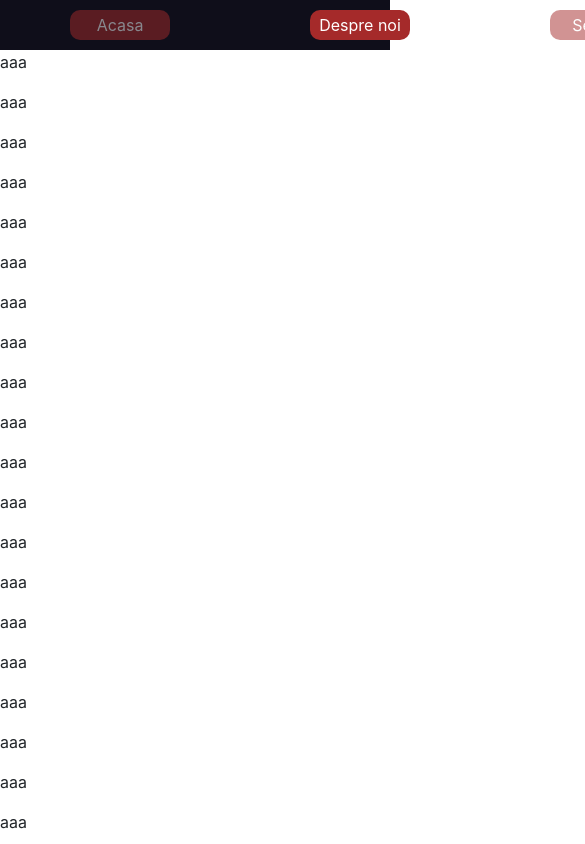
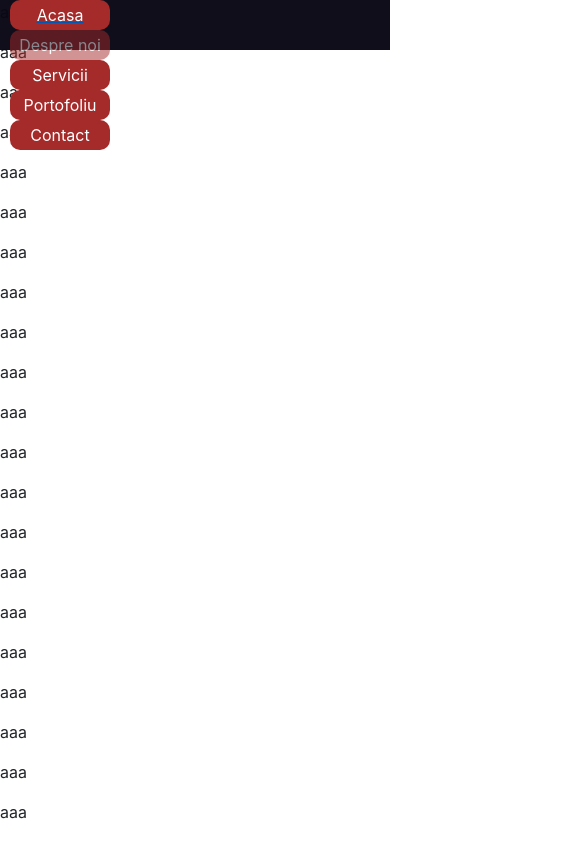
Before and after one commit to Boo1122/ArtActiveConstruct, a React (Create React App) app in the folder art-active-construct/: page /about in a window 390 px wide. Shown: the top 844 px of the page, 585 px wide, since content can reach past the window. Built offline with nearby package versions, Linux system fonts and the light colour scheme.

Commit message:
solved mostly

```diff
--- a/art-active-construct/src/App.css
+++ b/art-active-construct/src/App.css
@@ -1,13 +1,7 @@
-
-#border {
-  border: 1px solid transparent;
-  padding: 2px 15px;
-  text-align: center;
-  background-color: #A52A2A;
-  color: hsla(57, 95%, 48%, 0.945);
-  font-family: 'Lucida Sans', 'Lucida Sans Regular', 'Lucida Grande', 'Lucida Sans Unicode', Geneva, Verdana, sans-serif;
-  border-radius: 10px;
-
+body,
+html {
+ margin:0;
+ width: 100%;
 }
 
 .page-container {
@@ -18,6 +12,7 @@
 }
 .content-wrap {
   flex: 1;
+
 }
 
 
--- a/art-active-construct/src/Header/Components/HeaderButtons.css
+++ b/art-active-construct/src/Header/Components/HeaderButtons.css
@@ -1,20 +1,21 @@
+
 .header-button {
     display: flex;
     align-items: center;
     justify-content: center;
     border-radius: 10px;
-    margin: 0px 70px;
+    margin: 0px 10px;
     height: 30px;
     width: 100px;
     border: 1px solid transparent;
     background-color: #A52A2A;
-    opacity: 0.5;
+    opacity: 1;
     cursor: default;
-
+    overflow: hidden;
 }
 
 .header-button.selected {
-    opacity: 1;
+    opacity: 0.5;
 
   }
 
@@ -22,5 +23,18 @@
     margin: 0;
     color: white;
     text-decoration: none;
+    justify-content: space-evenly;
+
 
   }
+
+  @media screen and (max-width: 580px)  {
+    .header {
+      position: absolute;
+      float: left;
+      display: block;
+      text-align: left;
+      right: 0;
+      top: 0;
+    }
+  }
--- a/art-active-construct/src/Header/Components/HeaderButtons.jsx
+++ b/art-active-construct/src/Header/Components/HeaderButtons.jsx
@@ -10,10 +10,10 @@ import { Link } from "react-router-dom";
     return (
 
       <Link to={path}>
-        <div className={`header-button${selected ? " selected " : ""}`}
+        <div className={`header-button${selected ? " selected" : ""} space`}
 
-            >
-          <p>{text}</p>
+          >
+              <p>{text}</p>
         </div>
       </Link>
     );
--- a/art-active-construct/src/Header/Header.css
+++ b/art-active-construct/src/Header/Header.css
@@ -1,7 +1,10 @@
 .header {
+    /* margin: 0; */
     display: flex;
     align-items: center;
     width: 100%;
     background-color:rgba(9, 8, 20, 0.972);
     height: 50px;
+    justify-content:space-around;
+
 }
```
